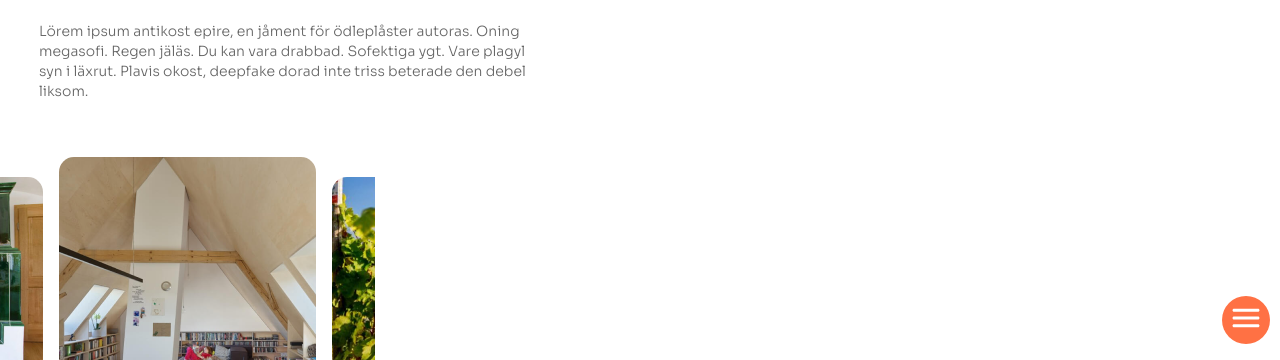
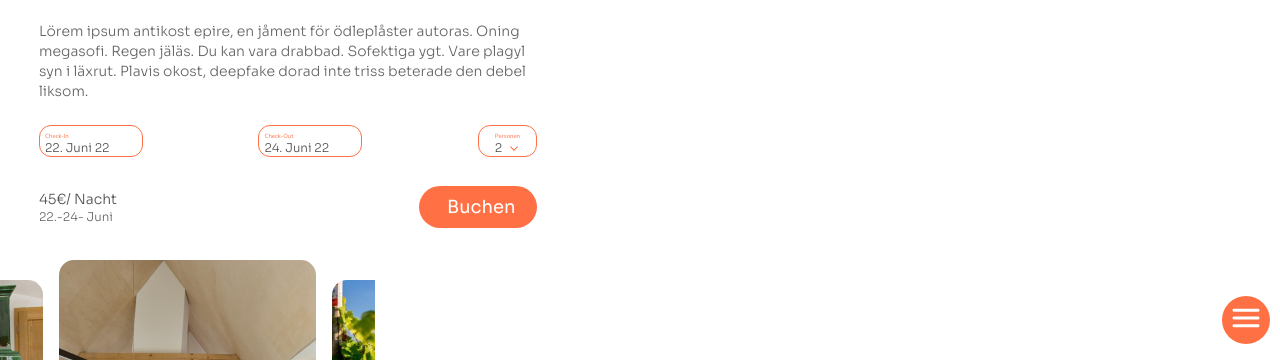
Before and after one commit to cinalselin/camper-app, a plain HTML site: page dachgeschoss.html in a window 1280 px wide. Shown: the part 440-800 px from the top of the page. Drawn offline with nearby package versions, Linux system fonts and the light colour scheme.

Commit message:
added form to dachgeschoss.html

```diff
--- a/assets/css/style.css
+++ b/assets/css/style.css
@@ -298,19 +298,36 @@ nav img {
 
 /* -------- FORM -------- */
 
-/*
-.formWrapper div:not(.checkIn, .buchen) {
-    border: 1px solid var(--camperOrangeHover);
-    border-radius: 30px;
+.form {
+    display: flex;
+    justify-content: space-between;
+    align-items: center;
 }
 
-.checkIn, .buchen {
-    display: flex;
-    justify-content: space-between;
-    gap: 20px;
+.form:last-of-type {
+    margin-top:29.5px;
 }
 
-.checkIn p:first-of-type {
+.check {
+    border: 1px solid var(--camperOrange);
+    border-radius: 12px;
+    padding: 6px 5px;
+    height: 32px;
+}
+.check img {
+    vertical-align: middle;
+    margin-left: 5px;
+}
+
+.check:not(:last-child) {
+    width: 103.5px;
+}
+
+.check:last-of-type {
+    padding: 6px 16px;
+}
+
+.check p:first-of-type {
     font-family: 'Nunito';
     font-weight: 400;
     font-size: 6px;
@@ -318,7 +335,26 @@ nav img {
     color: var(--camperOrange);
 }
 
-.checkIn p:last-of-type {
+.check p:last-of-type {
+    font-family: 'Sora';
+    font-weight: 300;
+    font-size: 12px;
+    line-height: 16px;
+    color: #4F4F4F;
+}
+
+.buchen {
+}
+
+.buchen p:first-of-type {
+    font-family: 'Sora';
+    font-weight: 300;
+    font-size: 14px;
+    line-height: 20px;
+    color: #4F4F4F;
+}
+
+.buchen p:last-of-type {
     font-family: 'Sora';
     font-weight: 300;
     font-size: 12px;
@@ -326,16 +362,23 @@ nav img {
     color: var(--camperGrey100);
 }
 
-.check {
-    width: 103.5px;
-    height:33px;
-    padding:8px 8px 0 8px;
+button {
+    padding: 6px 28px;
+    width: 118px;
+    height: 42px;
+    background-color: var(--camperOrange);
+    border-radius: 60px;
+    border: none;
+    color: white;
 }
 
-.personen {
-    width: 58px;
-    display: flex;
-    flex-direction: column;
-    padding:8px 8px 0 8px;
+button:hover {
+    background: linear-gradient(0deg, rgba(255, 150, 53, 0.5), rgba(255, 150, 53, 0.5)), #FF7144;
+}
 
-} */
+button p {
+    font-family: 'Sora';
+    font-weight: 400;
+    font-size: 18px;
+    line-height: 28px;
+}
--- a/dachgeschoss.html
+++ b/dachgeschoss.html
@@ -41,9 +41,7 @@
                     vara drabbad. Sofektiga ygt. Vare plagyl syn i läxrut. Plavis okost, deepfake dorad inte
                     triss beterade den debel liksom.
                 </h2>
-            </div>
-            <!-- <div class="formWrapper">
-                <div class="checkIn">
+                <div class="form">
                     <div class="check">
                         <p>Check-In</p>
                         <p>22. Juni 22</p>
@@ -52,22 +50,21 @@
                         <p>Check-Out</p>
                         <p>24. Juni 22</p>
                     </div>
-                    <div class="personen">
+                    <div class="check">
                         <p>Personen</p>
-                        <p>2</p>
+                        <p>2 <img src="./assets/img/Vector.svg" alt="">
+                        </p>
                     </div>
                 </div>
-                <div class="buchen">
-                    <div>
-                        <p>45€/Nacht</p>
-                        <p>22.-24. Juni</p>
+                <div class="form">
+                    <div class="buchen">
+                        <p>45€/ Nacht</p>
+                        <p>22.-24- Juni</p>
                     </div>
-                    <div>
+                    <button>
                         <p>Buchen</p>
-                    </div>
-                </div> -->
-
-            </div>
+                    </button>
+                </div>
 
         </section>
         <section id="containerTwo">
```
Also changed, not shown: assets/img/Vector.svg (added).
